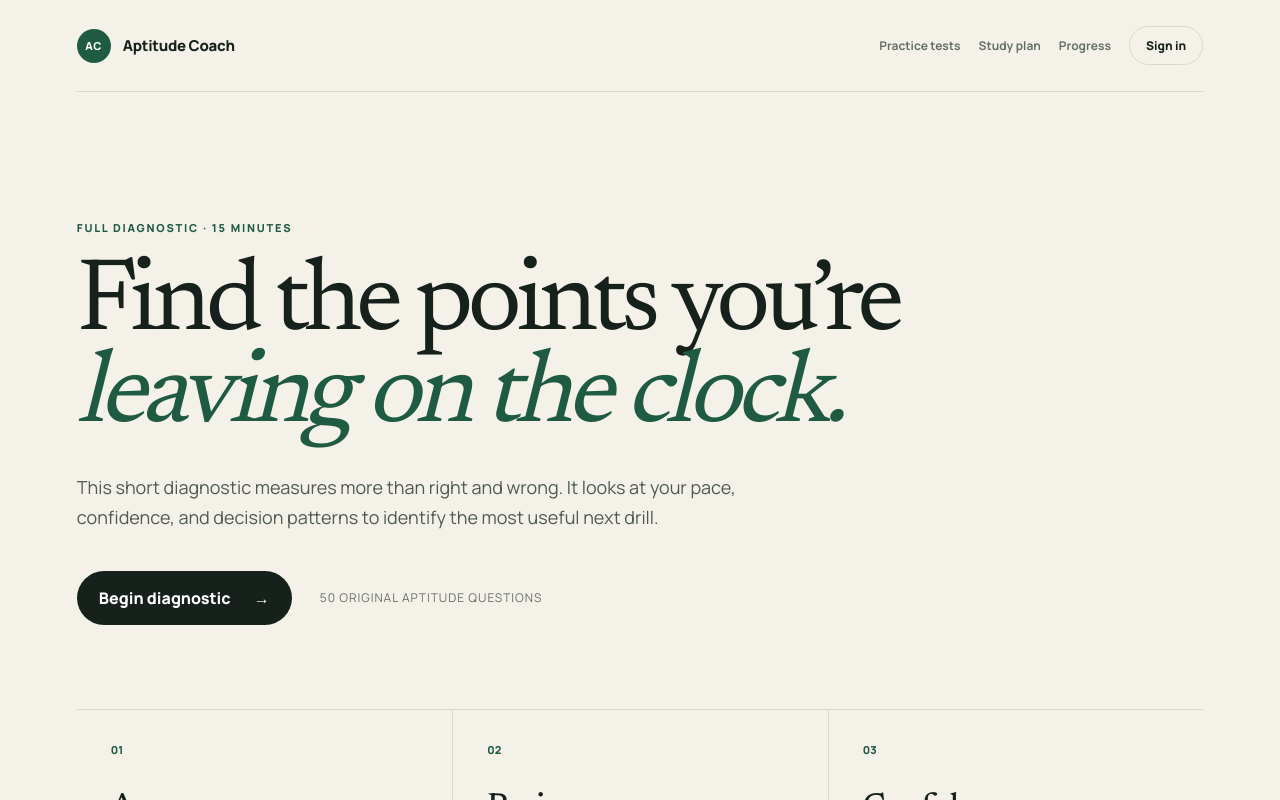
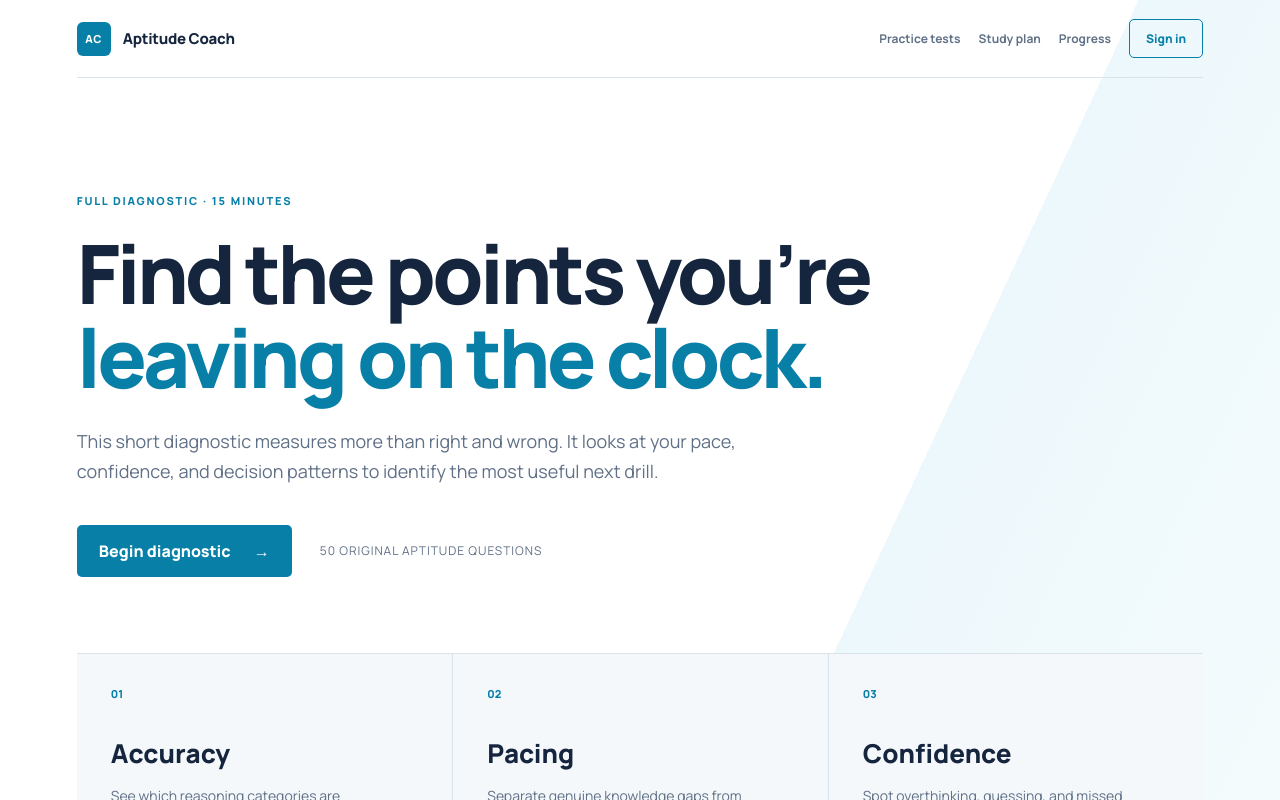
Before and after one commit to tylerxia8/CCAT-AI-Coach, a Next.js app: page / in a window 1280 px wide. Shown: the top 800 px of the page. Built offline with nearby package versions, Linux system fonts and the light colour scheme.

Commit message:
style: adopt clean assessment visual system

```diff
--- a/app/globals.css
+++ b/app/globals.css
@@ -1,12 +1,12 @@
 :root {
-  --ink: #17211b;
-  --muted: #667069;
-  --paper: #f4f1e9;
-  --card: #fffdf8;
-  --line: #d9d8cf;
-  --green: #1f5a43;
-  --lime: #d8f26a;
-  --orange: #f3a95f;
+  --ink: #14253d;
+  --muted: #607086;
+  --paper: #f4f8fb;
+  --card: #ffffff;
+  --line: #d9e3ec;
+  --green: #087fa7;
+  --lime: #74d8f0;
+  --orange: #f5a95f;
 }
 
 * { box-sizing: border-box; }
@@ -14,7 +14,7 @@
 html, body { margin: 0; min-height: 100%; }
 
 body {
-  background: var(--paper);
+  background: #fff;
   color: var(--ink);
   font-family: var(--font-sans), Arial, sans-serif;
 }
@@ -27,41 +27,41 @@ button { font: inherit; }
   align-items: center;
   border-bottom: 1px solid var(--line);
   display: flex;
-  height: 92px;
+  height: 78px;
   justify-content: space-between;
 }
 
 .brand { align-items: center; display: flex; font-size: 15px; font-weight: 800; gap: 12px; letter-spacing: -.02em; }
-.brand > span { align-items: center; background: var(--green); border-radius: 50%; color: white; display: inline-flex; font-size: 11px; height: 34px; justify-content: center; letter-spacing: .08em; width: 34px; }
+.brand > span { align-items: center; background: var(--green); border-radius: 6px; color: white; display: inline-flex; font-size: 11px; height: 34px; justify-content: center; letter-spacing: .08em; width: 34px; }
 .nav-note, .quiet { color: var(--muted); font-size: 12px; letter-spacing: .08em; text-transform: uppercase; }
 .nav-link, .back-link { color: var(--ink); font-size: 12px; font-weight: 800; text-decoration: none; }
 .nav-actions { align-items: center; display: flex; gap: 18px; }
 .nav-text-link { color: var(--muted); font-size: 12px; font-weight: 700; text-decoration: none; }
 .nav-text-link:hover { color: var(--green); }
-.nav-link { border: 1px solid var(--line); border-radius: 999px; padding: 10px 16px; }
+.nav-link { border: 1px solid var(--green); border-radius: 5px; color: var(--green); padding: 10px 16px; }
 .nav-link:hover { border-color: var(--green); color: var(--green); }
 
-.hero { max-width: 980px; padding: clamp(74px, 10vw, 138px) 0 84px; }
+.hero { max-width: 900px; padding: clamp(72px, 9vw, 118px) 0 76px; }
 .eyebrow, .section-label { color: var(--green); font-size: 11px; font-weight: 800; letter-spacing: .16em; text-transform: uppercase; }
-.hero h1, .results-head h1 { font-family: var(--font-serif), Georgia, serif; font-size: clamp(58px, 8vw, 108px); font-weight: 400; letter-spacing: -.055em; line-height: .9; margin: 24px 0 30px; }
-.hero h1 em { color: var(--green); font-weight: 400; }
-.hero-copy { color: #4f5a53; font-size: 18px; line-height: 1.65; max-width: 660px; }
+.hero h1, .results-head h1 { font-family: var(--font-sans), Arial, sans-serif; font-size: clamp(48px, 6.4vw, 82px); font-weight: 750; letter-spacing: -.045em; line-height: 1.02; margin: 24px 0 28px; }
+.hero h1 em { color: var(--green); font-style: normal; font-weight: 750; }
+.hero-copy { color: var(--muted); font-size: 18px; line-height: 1.65; max-width: 660px; }
 .hero-actions { align-items: center; display: flex; flex-wrap: wrap; gap: 28px; margin-top: 38px; }
-.primary, .secondary { border: 0; border-radius: 999px; cursor: pointer; font-weight: 800; padding: 16px 22px; }
-.primary { background: var(--ink); color: white; }
-.primary:hover { background: var(--green); }
+.primary, .secondary { border: 0; border-radius: 5px; cursor: pointer; font-weight: 800; padding: 15px 22px; }
+.primary { background: var(--green); color: white; }
+.primary:hover { background: #066b8d; }
 .primary span { margin-left: 20px; }
 .secondary { background: var(--lime); color: var(--ink); }
 
-.feature-grid { border-bottom: 1px solid var(--line); border-top: 1px solid var(--line); display: grid; grid-template-columns: repeat(3, 1fr); }
+.feature-grid { background: var(--paper); border-bottom: 1px solid var(--line); border-top: 1px solid var(--line); display: grid; grid-template-columns: repeat(3, 1fr); }
 .feature-grid article { min-height: 210px; padding: 32px 34px; }
 .feature-grid article + article { border-left: 1px solid var(--line); }
 .feature-number { color: var(--green); font-size: 11px; font-weight: 800; }
-.feature-grid h2 { font-family: var(--font-serif), Georgia, serif; font-size: 32px; font-weight: 500; margin: 34px 0 8px; }
+.feature-grid h2 { font-family: var(--font-sans), Arial, sans-serif; font-size: 26px; font-weight: 750; margin: 34px 0 8px; }
 .feature-grid p { color: var(--muted); font-size: 14px; line-height: 1.6; max-width: 260px; }
 footer { color: var(--muted); font-size: 11px; padding: 28px 0 34px; }
 
-.test-shell { background: var(--card); min-height: 100vh; }
+.test-shell { background: #f7fafc; min-height: 100vh; }
 .test-header { align-items: center; display: grid; grid-template-columns: 1fr 1fr 1fr; height: 82px; padding: 0 clamp(22px, 5vw, 72px); }
 .compact span { height: 32px; width: 32px; }
 .progress-copy { color: var(--muted); font-size: 13px; text-align: center; }
@@ -69,11 +69,11 @@ footer { color: var(--muted); font-size: 11px; padding: 28px 0 34px; }
 .timer span { color: var(--muted); font-size: 10px; letter-spacing: .1em; text-transform: uppercase; }
 .timer strong { font-size: 20px; font-variant-numeric: tabular-nums; }
 .timer.urgent strong { color: #a23b2d; }
-.progress { background: #e8e7e0; height: 4px; }
+.progress { background: #e3eaf0; height: 4px; }
 .progress i { background: var(--green); display: block; height: 100%; transition: width .25s; }
-.question-wrap { margin: 0 auto; max-width: 820px; padding: clamp(58px, 8vw, 100px) 24px 60px; }
+.question-wrap { background: var(--card); border: 1px solid var(--line); border-radius: 8px; box-shadow: 0 12px 34px rgba(20, 37, 61, .06); margin: clamp(42px, 6vw, 72px) auto; max-width: 860px; padding: clamp(36px, 5vw, 60px); }
 .question-meta { color: var(--green); display: flex; font-size: 11px; font-weight: 800; justify-content: space-between; letter-spacing: .12em; text-transform: uppercase; }
-.strategy-cue { background: #e8edcf; border-radius: 10px; display: grid; font-size: 11px; gap: 5px; line-height: 1.5; margin: 18px 0; padding: 13px 15px; }
+.strategy-cue { background: #eaf6fa; border-radius: 6px; display: grid; font-size: 11px; gap: 5px; line-height: 1.5; margin: 18px 0; padding: 13px 15px; }
 .strategy-cue strong { font-size: 9px; letter-spacing: .1em; text-transform: uppercase; }
 .strategy-cue span { color: var(--muted); }
 .phase-cue { align-items: center; border-bottom: 1px solid var(--line); color: var(--muted); display: flex; font-size: 10px; gap: 12px; justify-content: space-between; margin: 12px 0 4px; padding: 0 0 10px; }
@@ -93,7 +93,7 @@ footer { color: var(--muted); font-size: 11px; padding: 28px 0 34px; }
 .elimination-toolbar button { background: transparent; border: 1px solid var(--line); border-radius: 99px; color: var(--muted); cursor: pointer; font-size: 9px; height: 25px; width: 25px; }
 .elimination-toolbar button.active { background: #eee7e1; color: #95492f; text-decoration: line-through; }
 .choices button.eliminated { background: #f1f0eb; box-shadow: none; opacity: .45; text-decoration: line-through; }
-.question-wrap h1 { font-family: var(--font-serif), Georgia, serif; font-size: clamp(34px, 5vw, 52px); font-weight: 450; letter-spacing: -.035em; line-height: 1.1; margin: 26px 0 42px; }
+.question-wrap h1 { font-family: var(--font-sans), Arial, sans-serif; font-size: clamp(27px, 3.4vw, 38px); font-weight: 650; letter-spacing: -.025em; line-height: 1.25; margin: 26px 0 38px; }
 .data-stimulus { background: var(--paper); border: 1px solid var(--line); border-radius: 16px; margin: 24px 0 0; padding: 18px; }
 .data-stimulus figcaption { color: var(--green); font-size: 10px; font-weight: 800; letter-spacing: .1em; text-transform: uppercase; }
 .data-stimulus svg { display: block; height: auto; margin-top: 8px; max-height: 230px; width: 100%; }
@@ -115,10 +115,10 @@ footer { color: var(--muted); font-size: 11px; padding: 28px 0 34px; }
 .pie-layout li { align-items: center; display: grid; font-size: 11px; gap: 8px; grid-template-columns: 10px 1fr auto; }
 .pie-layout li i { border-radius: 2px; height: 10px; width: 10px; }
 .choices { display: grid; gap: 10px; }
-.choices button { align-items: center; background: white; border: 1px solid var(--line); border-radius: 12px; color: var(--ink); cursor: pointer; display: flex; padding: 14px 18px; text-align: left; }
+.choices button { align-items: center; background: white; border: 1px solid var(--line); border-radius: 5px; color: var(--ink); cursor: pointer; display: flex; padding: 14px 18px; text-align: left; }
 .choices button:hover, .choices button.selected { border-color: var(--green); box-shadow: 0 0 0 1px var(--green); }
-.choices button.selected { background: #eff5ed; }
-.choices button span { align-items: center; background: var(--paper); border-radius: 50%; display: inline-flex; font-size: 11px; font-weight: 800; height: 30px; justify-content: center; margin-right: 14px; width: 30px; }
+.choices button.selected { background: #edf8fc; }
+.choices button span { align-items: center; background: var(--paper); border-radius: 4px; display: inline-flex; font-size: 11px; font-weight: 800; height: 30px; justify-content: center; margin-right: 14px; width: 30px; }
 .spatial-question h1 { letter-spacing: 0; }
 .spatial-question .choices button { font-size: 21px; letter-spacing: .08em; }
 .confidence-row { align-items: center; border-bottom: 1px solid var(--line); border-top: 1px solid var(--line); display: flex; gap: 8px; margin-top: 28px; padding: 20px 0; }
@@ -158,11 +158,11 @@ footer { color: var(--muted); font-size: 11px; padding: 28px 0 34px; }
 .coach-card p { color: #dfe9e3; font-size: 14px; line-height: 1.7; }
 .coach-card button { margin-top: 12px; }
 .coach-evidence { color: #dfe9e3; display: grid; font-size: 12px; gap: 8px; line-height: 1.5; margin: 18px 0; padding-left: 18px; }
-.drill-card { align-items: center; background: #e8edcf; border: 1px solid #d4dab9; border-radius: 18px; display: grid; gap: 28px; grid-template-columns: 70px 1fr minmax(220px, .6fr); margin-top: 24px; padding: 28px; }
+.drill-card { align-items: center; background: #eaf6fa; border: 1px solid #c9e6ef; border-radius: 8px; display: grid; gap: 28px; grid-template-columns: 70px 1fr minmax(220px, .6fr); margin-top: 24px; padding: 28px; }
 .drill-marker { align-items: center; aspect-ratio: 1; background: var(--lime); border-radius: 50%; display: flex; font-size: 9px; font-weight: 800; justify-content: center; letter-spacing: .08em; text-align: center; text-transform: uppercase; }
 .drill-card h2 { font-family: var(--font-serif), Georgia, serif; font-size: 32px; font-weight: 500; margin: 10px 0 8px; }
 .drill-card p { color: var(--muted); font-size: 13px; line-height: 1.6; margin: 0; }
-.drill-target { border-left: 1px solid #c8cfaa; display: grid; gap: 8px; padding-left: 28px; }
+.drill-target { border-left: 1px solid #bfdae4; display: grid; gap: 8px; padding-left: 28px; }
 .drill-target small { color: var(--muted); font-size: 9px; font-weight: 800; letter-spacing: .1em; text-transform: uppercase; }
 .drill-target strong { font-size: 13px; line-height: 1.45; }
 .drill-target button { justify-self: start; margin-top: 8px; padding: 11px 15px; }
@@ -171,10 +171,10 @@ footer { color: var(--muted); font-size: 11px; padding: 28px 0 34px; }
 .diagnosis-heading { align-items: flex-end; display: flex; justify-content: space-between; gap: 32px; }
 .diagnosis-heading h2 { font-family: var(--font-serif), Georgia, serif; font-size: clamp(34px, 5vw, 52px); font-weight: 450; letter-spacing: -.04em; margin: 14px 0 0; max-width: 760px; }
 .diagnosis-heading p { color: var(--muted); font-size: 11px; line-height: 1.6; max-width: 340px; }
-.adaptive-next { align-items: center; background: #e8edcf; border-radius: 16px; display: grid; gap: 34px; grid-template-columns: 1.4fr .6fr; margin-top: 28px; padding: 28px; }
+.adaptive-next { align-items: center; background: #eaf6fa; border-radius: 8px; display: grid; gap: 34px; grid-template-columns: 1.4fr .6fr; margin-top: 28px; padding: 28px; }
 .adaptive-next h3 { font-family: var(--font-serif), Georgia, serif; font-size: 32px; font-weight: 500; margin: 9px 0; }
 .adaptive-next p { color: var(--muted); font-size: 12px; line-height: 1.6; margin: 0; }
-.adaptive-next > div:last-child { border-left: 1px solid #c8cfaa; display: grid; gap: 9px; padding-left: 26px; }
+.adaptive-next > div:last-child { border-left: 1px solid #bfdae4; display: grid; gap: 9px; padding-left: 26px; }
 .adaptive-next small { color: var(--muted); font-size: 9px; font-weight: 800; letter-spacing: .1em; text-transform: uppercase; }
 .adaptive-next .link-button { justify-self: start; margin-top: 6px; padding: 11px 15px; }
 .diagnostic-details { margin-top: 14px; }
@@ -189,7 +189,7 @@ footer { color: var(--muted); font-size: 11px; padding: 28px 0 34px; }
 .cause-meter i { background: var(--green); display: block; height: 100%; }
 .cause-grid ul { color: var(--muted); font-size: 10px; line-height: 1.55; margin: 0; padding-left: 16px; }
 .prescription-grid { display: grid; gap: 12px; grid-template-columns: repeat(2, 1fr); margin-top: 12px; }
-.prescription-grid article { background: #e8edcf; border-radius: 14px; padding: 24px; }
+.prescription-grid article { background: #eaf6fa; border-radius: 8px; padding: 24px; }
 .prescription-grid h3 { font-family: var(--font-serif), Georgia, serif; font-size: 28px; font-weight: 500; margin: 10px 0; }
 .prescription-grid p { color: var(--muted); font-size: 12px; line-height: 1.6; }
 .prescription-grid > article > strong { display: block; font-size: 11px; margin-top: 18px; }
@@ -247,7 +247,7 @@ footer { color: var(--muted); font-size: 11px; padding: 28px 0 34px; }
 .practice-progress { background: var(--line); height: 4px; margin: 0 calc(clamp(24px, 6vw, 92px) * -1); }
 .practice-progress i { background: var(--green); display: block; height: 100%; transition: width .25s; }
 .practice-card { margin: 0 auto; max-width: 820px; padding: clamp(64px, 9vw, 108px) 0; }
-.training-directive { background: #e8edcf; border-left: 4px solid var(--green); display: grid; gap: 5px; margin-bottom: 26px; padding: 15px 18px; }
+.training-directive { background: #eaf6fa; border-left: 4px solid var(--green); display: grid; gap: 5px; margin-bottom: 26px; padding: 15px 18px; }
 .training-directive strong { font-size: 12px; }
 .training-directive span { color: var(--muted); font-size: 11px; line-height: 1.5; }
 .practice-card h1 { font-family: var(--font-serif), Georgia, serif; font-size: clamp(36px, 5vw, 54px); font-weight: 450; letter-spacing: -.035em; line-height: 1.08; margin: 26px 0 38px; }
@@ -334,7 +334,7 @@ footer { color: var(--muted); font-size: 11px; padding: 28px 0 34px; }
 .dashboard-metrics strong { display: block; font-family: var(--font-serif), Georgia, serif; font-size: 48px; font-weight: 500; margin: 10px 0 5px; }
 .dashboard-grid { display: grid; gap: 24px; grid-template-columns: 1.4fr .6fr; margin-top: 24px; }
 .dashboard-grid > article, .category-progress { background: var(--card); border: 1px solid var(--line); border-radius: 18px; padding: 30px; }
-.priority-strip { align-items: center; background: #e8edcf; border-radius: 18px; display: grid; gap: 18px; grid-template-columns: 1.2fr repeat(3, 1fr); margin-top: 24px; padding: 28px 30px; }
+.priority-strip { align-items: center; background: #eaf6fa; border-radius: 8px; display: grid; gap: 18px; grid-template-columns: 1.2fr repeat(3, 1fr); margin-top: 24px; padding: 28px 30px; }
 .priority-strip h2 { font-family: var(--font-serif), Georgia, serif; font-size: 28px; font-weight: 500; margin: 8px 0 0; }
 .priority-strip > div:not(:first-child) { display: grid; gap: 6px; }
 .priority-strip > div:not(:first-child) strong { font-size: 12px; text-transform: capitalize; }
@@ -356,6 +356,73 @@ footer { color: var(--muted); font-size: 11px; padding: 28px 0 34px; }
 .category-progress-row small { color: var(--muted); display: block; font-size: 8px; margin-top: 3px; text-transform: uppercase; }
 .category-progress-row strong { font-size: 11px; text-align: right; }
 
+/* Criteria-inspired assessment styling: crisp typography, restrained geometry, and blue information hierarchy. */
+.readiness-strip h2,
+.analysis-state h1,
+.score-ring strong,
+.metric-grid strong,
+.coach-card h2,
+.drill-card h2,
+.diagnosis-heading h2,
+.adaptive-next h3,
+.prescription-grid h3,
+.skill-diagnostics h3,
+.review-heading h2,
+.review-index,
+.review-body > p,
+.auth-card h1,
+.practice-card h1,
+.feedback-card p,
+.practice-complete h1,
+.practice-recap strong,
+.plan-head h1,
+.plan-progress-ring strong,
+.next-session h2,
+.plan-list h3,
+.settings-head h1,
+.settings-grid h2,
+.danger-zone h2,
+.privacy-note h2,
+.empty-progress h1,
+.dashboard-head h1,
+.dashboard-metrics strong,
+.priority-strip h2,
+.bottleneck-row strong,
+.category-progress h2 {
+  font-family: var(--font-sans), Arial, sans-serif;
+}
+
+.analysis-state h1,
+.diagnosis-heading h2,
+.review-heading h2,
+.auth-card h1,
+.practice-card h1,
+.practice-complete h1,
+.plan-head h1,
+.settings-head h1,
+.empty-progress h1,
+.dashboard-head h1 { font-weight: 750; letter-spacing: -.04em; }
+
+.report-grid article,
+.readiness-strip,
+.cause-grid article,
+.skill-diagnostics,
+.auth-card,
+.settings-grid article,
+.dashboard-grid > article,
+.category-progress { border-radius: 8px; }
+
+.welcome-shell {
+  background: linear-gradient(115deg, #ffffff 0%, #ffffff 66%, #edf8fc 66%, #f5fbfd 100%);
+}
+
+.welcome-shell footer { border-top: 1px solid var(--line); }
+.test-header { background: #fff; border-bottom: 1px solid var(--line); }
+.score-ring, .plan-progress-ring { border-color: var(--lime); }
+.coach-card, .next-session { background: #15334d !important; }
+.coach-card .section-label, .next-session .section-label { color: var(--lime); }
+.chart-point { fill: var(--lime); }
+
 @media (max-width: 720px) {
   .feature-grid, .metric-grid, .report-grid { grid-template-columns: 1fr; }
   .dashboard-metrics, .dashboard-grid, .category-progress, .priority-strip { grid-template-columns: 1fr; }
@@ -374,7 +441,7 @@ footer { color: var(--muted); font-size: 11px; padding: 28px 0 34px; }
   .results-head { align-items: flex-start; flex-direction: column; gap: 36px; }
   .review-heading { align-items: flex-start; flex-direction: column; }
   .drill-card { align-items: start; grid-template-columns: 50px 1fr; }
-  .drill-target { border-left: 0; border-top: 1px solid #c8cfaa; grid-column: 1 / -1; padding: 20px 0 0; }
+  .drill-target { border-left: 0; border-top: 1px solid #bfdae4; grid-column: 1 / -1; padding: 20px 0 0; }
   .review-item summary { grid-template-columns: 34px 1fr; }
   .review-outcome { grid-column: 2; justify-self: start; }
   .review-body { margin-left: 0; }
@@ -388,7 +455,7 @@ footer { color: var(--muted); font-size: 11px; padding: 28px 0 34px; }
   .cause-grid, .prescription-grid { grid-template-columns: 1fr; }
   .adaptive-next { grid-template-columns: 1fr; }
   .readiness-strip { grid-template-columns: 1fr; }
-  .adaptive-next > div:last-child { border-left: 0; border-top: 1px solid #c8cfaa; padding: 20px 0 0; }
+  .adaptive-next > div:last-child { border-left: 0; border-top: 1px solid #bfdae4; padding: 20px 0 0; }
   .skill-diagnostics { grid-template-columns: 1fr; }
   .skill-diagnostic-list > div { grid-template-columns: 1.5fr 1fr 1fr; }
 }
```
